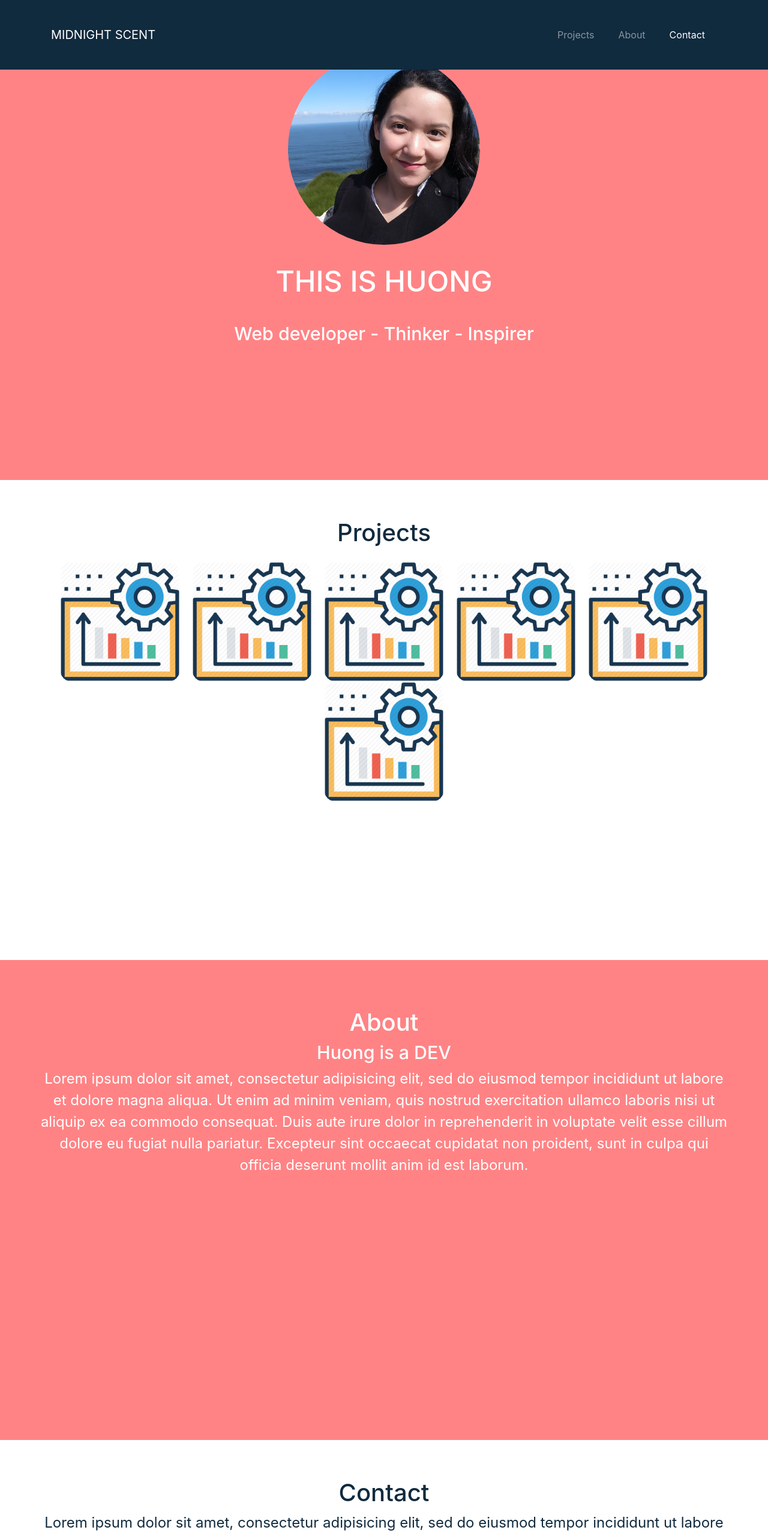
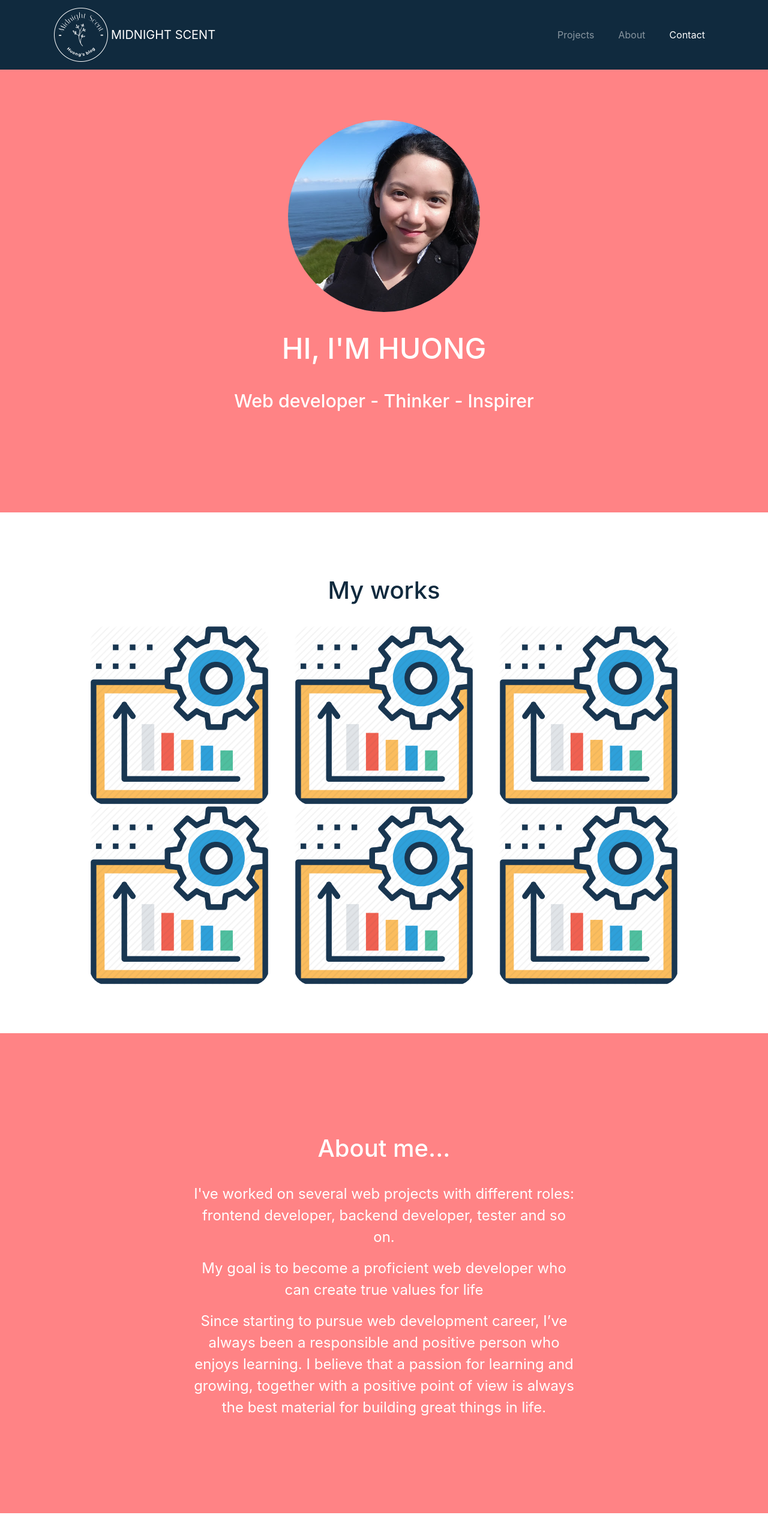
Before and after one commit to IlytaN/ilytan.github.io, a plain HTML site: page index.html in a window 1280 px wide. Shown: the top 2560 px of the page at 60% size. Drawn offline with nearby package versions, Linux system fonts and the light colour scheme.

Commit message:
edit content

```diff
--- a/css/style.css
+++ b/css/style.css
@@ -1,5 +1,9 @@
 html{
   scroll-behavior: smooth;
+}
+body{
+  text-align: center;
+  margin: auto;
 }
 h1 {
   font-size: 6.0vh;
@@ -14,20 +18,25 @@ p {
   font-size: 3vh;
 }
 .teal-section {
-  text-align: center;
-  margin: auto;
   background-color: #ff8385;
   color: white;
   min-height: 100vh;
-  padding: 10vh 5vw;
+  display: flex;
+  align-items: center;
+  justify-content: center;
 }
 .white-section{
-  text-align: center;
-  margin: auto;
   color: #102a3e;
-  padding: 4em;
   min-height: 100vh;
+  display: flex;
+  align-items: center;
+  justify-content: center;
 }
+
+.page-heading{
+  line-height: 2.5em;
+}
+
 /* Navigation */
 nav{
   color: white;
@@ -44,7 +53,8 @@ footer{
 
 /* Header */
 .intro{
-  padding: 10vh 0;
+  padding-top: 25vh;
+  padding-bottom: 20vh;
 }
 .avatar-wrapper{
   width: 20em;
@@ -66,24 +76,27 @@ footer{
 
 /* Projects */
 .projects {
-
+  padding: 5em 10vw;
 }
 .widgets{
-  padding: 2vh 2vw;
   display: flex;
   flex-wrap: wrap;
-  align-items: center;
   justify-content: space-around;
 }
 .widget{
   border-radius: 10%;
   overflow: hidden;
-  height: 200px;
-  width: 200px;
+  height: 300px;
+  width: 300px;
 }
 
 /* About */
 .about{
+  padding: 0 25vw;
+}
+
+/* Contact */
+.contact{
 
 }
 
@@ -95,10 +108,10 @@ footer{
     width: 80vw;
     height: auto;
   }
-}
-
-@media screen and (max-width: 300px) {
-  body{
-
+  .projects{
+    padding: 4em 10vw;
+  }
+  .about{
+    padding: 4em 10vw;
   }
 }
--- a/index.html
+++ b/index.html
@@ -8,7 +8,7 @@
     <link href="https://fonts.googleapis.com/css?family=Montserrat:400,700" rel="stylesheet" type="text/css">
     <link href="https://fonts.googleapis.com/css?family=Lato:400,700,400italic,700italic" rel="stylesheet" type="text/css">
     <link rel="stylesheet" href="https://maxcdn.bootstrapcdn.com/bootstrap/4.0.0/css/bootstrap.min.css" integrity="sha384-Gn5384xqQ1aoWXA+058RXPxPg6fy4IWvTNh0E263XmFcJlSAwiGgFAW/dAiS6JXm" crossorigin="anonymous">
-    <link href="https://cdnjs.cloudflare.com/ajax/libs/font-awesome/5.12.1/js/all.min.js">
+    <script src="https://kit.fontawesome.com/d81745741b.js" crossorigin="anonymous"></script>
     <link rel="stylesheet" href="./css/style.css">
   </head>
   <body>
@@ -35,19 +35,20 @@
       </div>
     </nav>
     <header class="teal-section" id="intro">
-      <div class="intro py-2">
+      <div class="intro">
         <div class="avatar-wrapper">
           <img src="./img/ava.jpg" alt="" class="avatar">
         </div>
         <div class="">
-          <h1 class="max-heading">This is Huong</h1>
+          <h1 class="max-heading">Hi, I'm Huong</h1>
           <h3 class="">Web developer - Thinker - Inspirer</h3>
         </div>
       </div>
     </header>
 
-    <section class="projects white-section" id="projects">
-      <h2>Projects</h2>
+    <section class="white-section" id="projects">
+      <div class="projects">
+        <h2 class="page-heading">My works</h2>
         <div class="widgets">
             <img src="./img/proj1.png" alt="" class="widget">
             <img src="./img/proj1.png" alt="" class="widget">
@@ -56,17 +57,35 @@
             <img src="./img/proj1.png" alt="" class="widget">
             <img src="./img/proj1.png" alt="" class="widget">
         </div>
+      </div>
     </section>
 
-    <section class="about teal-section" id="about">
-      <h2>About</h2>
-      <h3>Huong is a DEV</h3>
-      <p>Lorem ipsum dolor sit amet, consectetur adipisicing elit, sed do eiusmod tempor incididunt ut labore et dolore magna aliqua. Ut enim ad minim veniam, quis nostrud exercitation ullamco laboris nisi ut aliquip ex ea commodo consequat. Duis aute irure dolor in reprehenderit in voluptate velit esse cillum dolore eu fugiat nulla pariatur. Excepteur sint occaecat cupidatat non proident, sunt in culpa qui officia deserunt mollit anim id est laborum.</p>
+    <section class="teal-section" id="about">
+      <div class="about">
+        <h2 class="page-heading">About me...</h2>
+        <p>I've worked on several web projects with different roles: frontend developer, backend developer, tester and so on.</p>
+        <p>My goal is to become a proficient web developer who can create true values for life</p>
+        <p>Since starting to pursue web development career, I’ve always been a responsible and positive person who enjoys learning. I believe that a passion for learning and growing, together with a positive point of view is always the best material for building great things in life.</p>
+      </div>
     </section>
 
-    <section class="contact white-section" id="contact">
-      <h2>Contact</h2>
-      <p>Lorem ipsum dolor sit amet, consectetur adipisicing elit, sed do eiusmod tempor incididunt ut labore et dolore magna aliqua. Ut enim ad minim veniam, quis nostrud exercitation ullamco laboris nisi ut aliquip ex ea commodo consequat. Duis aute irure dolor in reprehenderit in voluptate velit esse cillum dolore eu fugiat nulla pariatur. Excepteur sint occaecat cupidatat non proident, sunt in culpa qui officia deserunt mollit anim id est laborum.</p>
+    <section class="white-section" id="contact">
+      <div class="contact">
+        <h2 class="page-heading">Get in touch</h2>
+        <p></p>
+        <p>
+            <i class="far fa-envelope fa-lg"></i>
+            <strong class="">nguyenquynhhuong&#64;gmail.com</strong>
+        </p>
+        <p>
+          <i class="fab fa-linkedin fa-lg"></i>
+          <strong>https://www.linkedin.com/in/huong-nguyen-820027123/</strong>
+        </p>
+        <p>
+          <i class="fab fa-github-square fa-lg"></i>
+          <strong>https://github.com/IlytaN</strong>
+        </p>
+      </div>
     </section>
 
     <footer>
```
Also changed, not shown: img/logo.png (added). Lines whose indentation alone changed are shown as unchanged.
